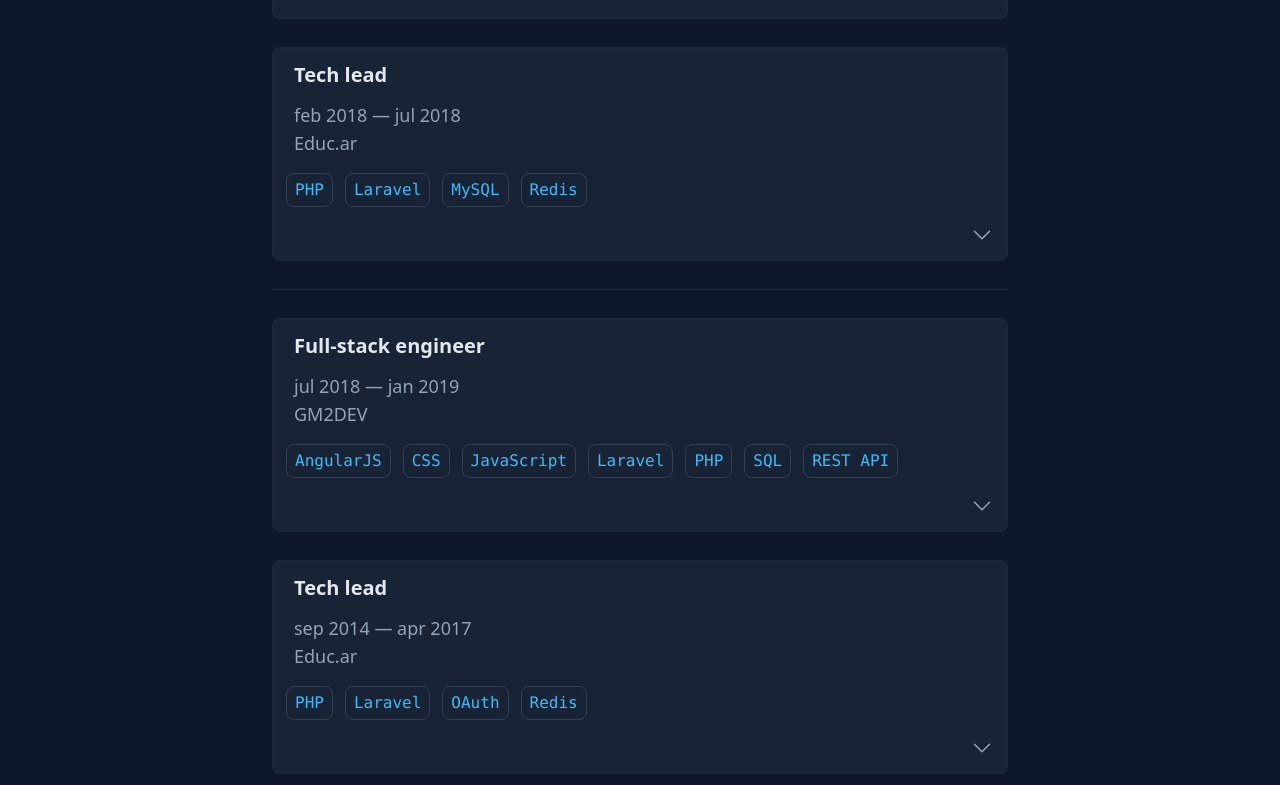
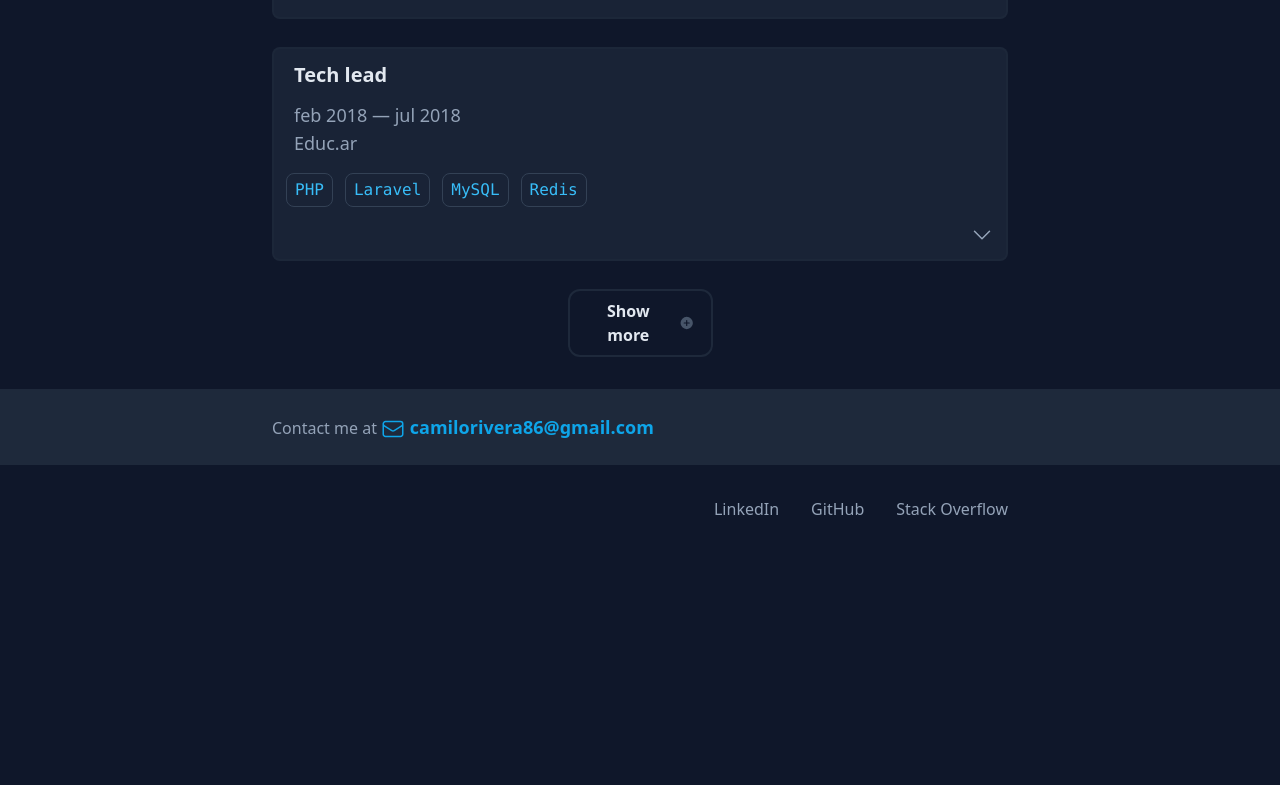
Before and after one commit to oncet/runonce, a Next.js app: page /resume in a window 1280 px wide. Shown: the part 1432-2217 px from the top of the page. After the commit the page ends 1985 px from the top, so only its background shows below. Built offline with nearby package versions, Linux system fonts and the light colour scheme.

Commit message:
add show more button

```diff
--- a/pages/resume.js
+++ b/pages/resume.js
@@ -1,4 +1,5 @@
 import Head from "next/head";
+import { useState } from "react";
 
 import FadeInOnEntry from "@/components/FadeInOnEntry";
 import Footer from "@/components/Footer";
@@ -15,6 +16,8 @@ import Yappa from "@/components/experience/Yappa";
 import MailIcon from "@/components/icons/MailIcon";
 
 export default function Home() {
+  const [isShowMore, setIsShowMore] = useState(false);
+
   return (
     <>
       <Head>
@@ -34,7 +37,43 @@ export default function Home() {
           <Yappa />
           <Elementum />
           <Educar2018 />
-          <hr className="border-1 terminal:border-dashed terminal:border-orange-800 dark:border-slate-800 print:hidden" />
+          <div className="flex justify-center">
+            <button
+              className="group flex w-[145px] items-center justify-between gap-2 rounded-xl border-2 border-slate-800 px-4 py-2 font-semibold text-slate-200"
+              onClick={() => setIsShowMore(!isShowMore)}
+            >
+              {isShowMore ? "Show less" : "Show more"}
+              {isShowMore ? (
+                <svg
+                  xmlns="http://www.w3.org/2000/svg"
+                  viewBox="0 0 20 20"
+                  fill="currentColor"
+                  className="h-4 w-4 fill-slate-600 transition group-hover:fill-slate-400"
+                >
+                  <path
+                    fillRule="evenodd"
+                    d="M10 18a8 8 0 1 0 0-16 8 8 0 0 0 0 16ZM6.75 9.25a.75.75 0 0 0 0 1.5h6.5a.75.75 0 0 0 0-1.5h-6.5Z"
+                    clipRule="evenodd"
+                  />
+                </svg>
+              ) : (
+                <svg
+                  xmlns="http://www.w3.org/2000/svg"
+                  viewBox="0 0 20 20"
+                  fill="currentColor"
+                  className="h-4 w-4 fill-slate-600 transition group-hover:fill-slate-400"
+                >
+                  <path
+                    fillRule="evenodd"
+                    d="M10 18a8 8 0 1 0 0-16 8 8 0 0 0 0 16Zm.75-11.25a.75.75 0 0 0-1.5 0v2.5h-2.5a.75.75 0 0 0 0 1.5h2.5v2.5a.75.75 0 0 0 1.5 0v-2.5h2.5a.75.75 0 0 0 0-1.5h-2.5v-2.5Z"
+                    clipRule="evenodd"
+                  />
+                </svg>
+              )}
+            </button>
+          </div>
+          {isShowMore && (
+            <>
               <FadeInOnEntry>
                 <Gm2dev />
               </FadeInOnEntry>
@@ -47,6 +86,8 @@ export default function Home() {
               <FadeInOnEntry>
                 <EntornosEducativos />
               </FadeInOnEntry>
+            </>
+          )}
         </div>
         {/* <div className="mx-auto mt-8 max-w-screen-md px-4">
           <blockquote cite="https://addyosmani.com/blog/good-code/">
```
Lines whose indentation alone changed are shown as unchanged.
